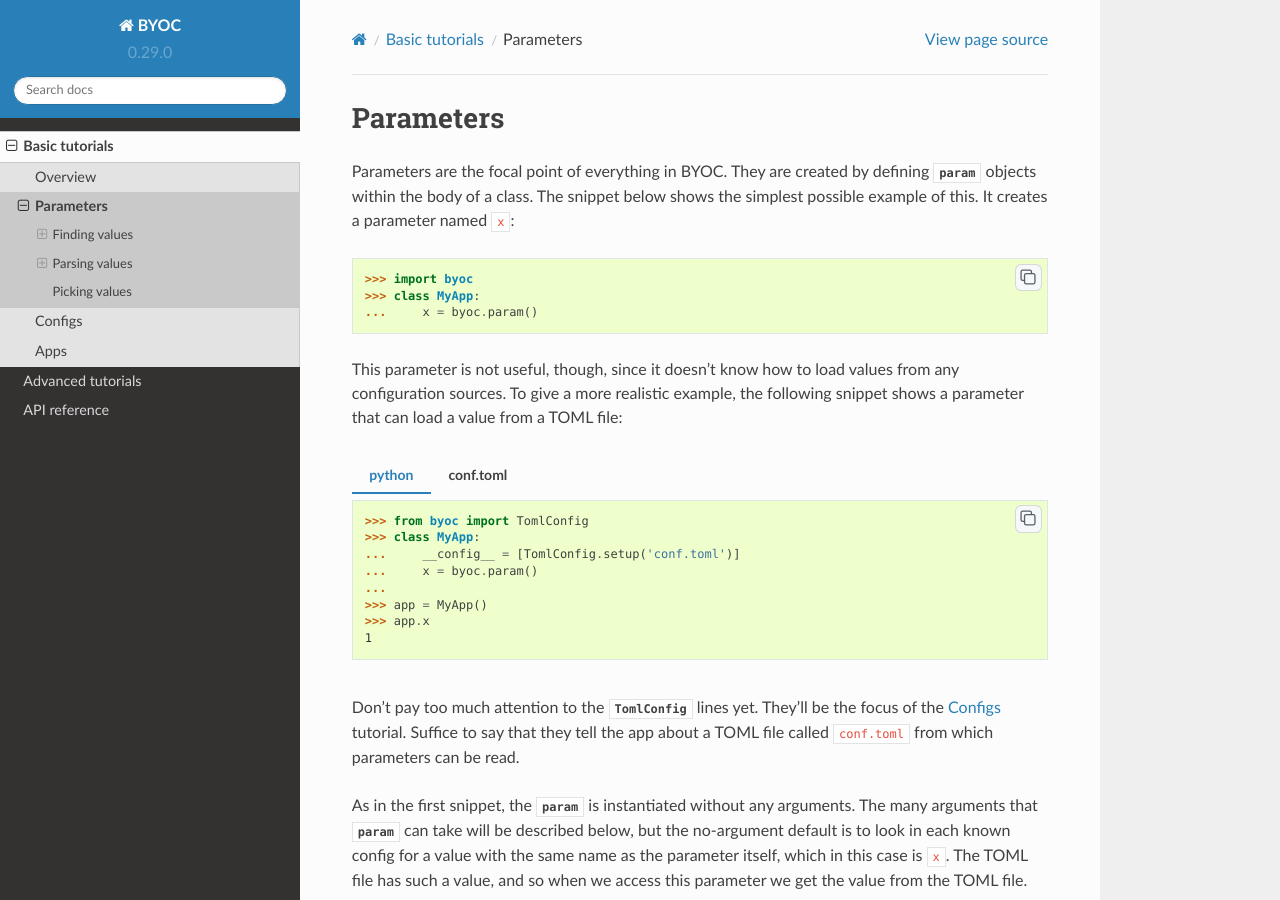
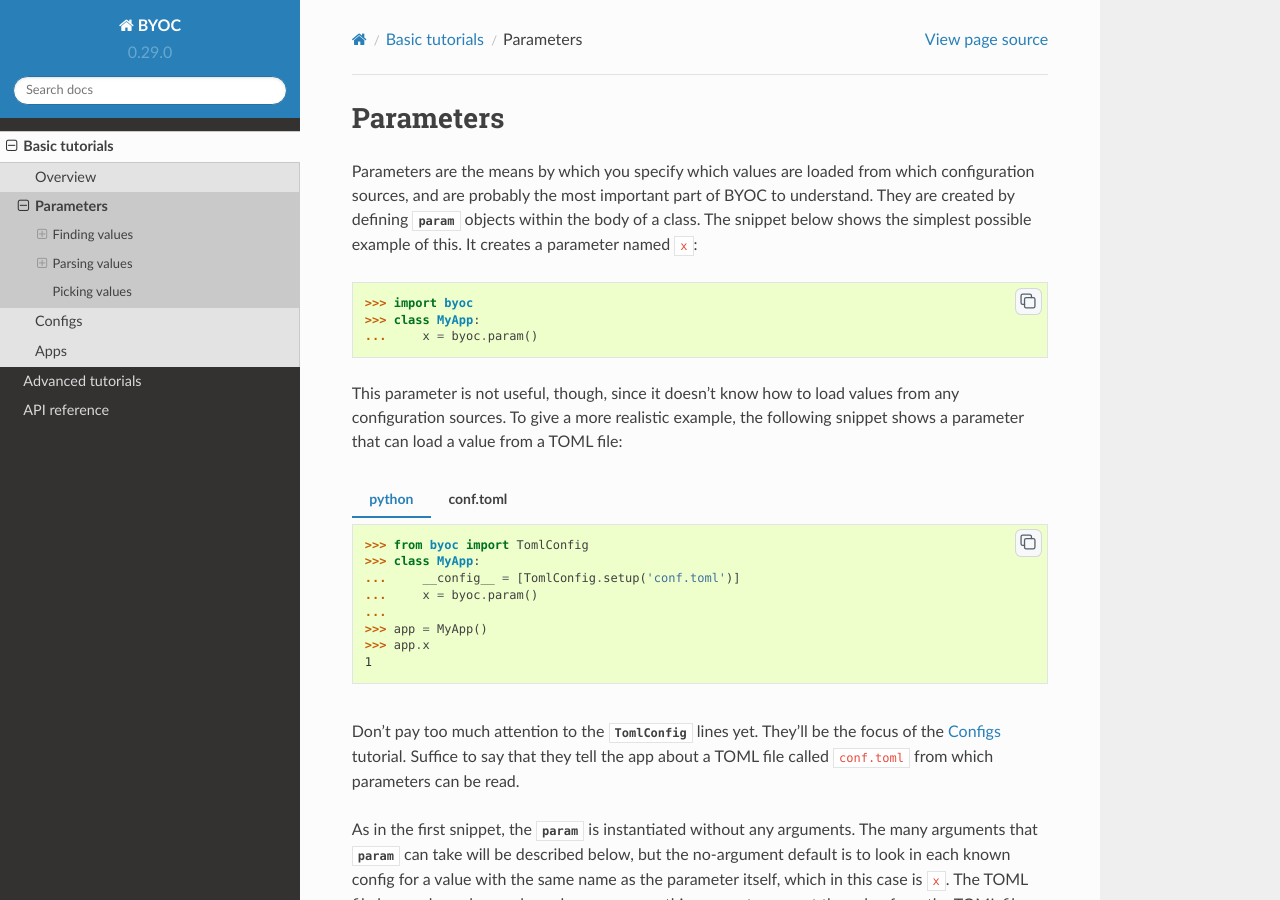
Before and after one commit to kalekundert/byoc, a Sphinx documentation site: the page built from docs/basic_tutorials/parameters.rst, in a window 1280 px wide and 900 px high. Built offline with Sphinx 7.4.7 and the Read the Docs theme 2.0.0, drawn with Linux system fonts in a browser that asks for light colours.

Commit message:
docs: rewrite intro to params tutorial

```diff
--- a/docs/basic_tutorials/parameters.rst
+++ b/docs/basic_tutorials/parameters.rst
@@ -1,9 +1,11 @@
 **********
 Parameters
 **********
-Parameters are the focal point of everything in BYOC.  They are created by
-defining `param` objects within the body of a class.  The snippet below shows
-the simplest possible example of this.  It creates a parameter named ``x``:
+Parameters are the means by which you specify which values are loaded from
+which configuration sources, and are probably the most important part of BYOC
+to understand.  They are created by defining `param` objects within the body of
+a class.  The snippet below shows the simplest possible example of this.  It
+creates a parameter named ``x``:
 
 .. code-block::
 
```
